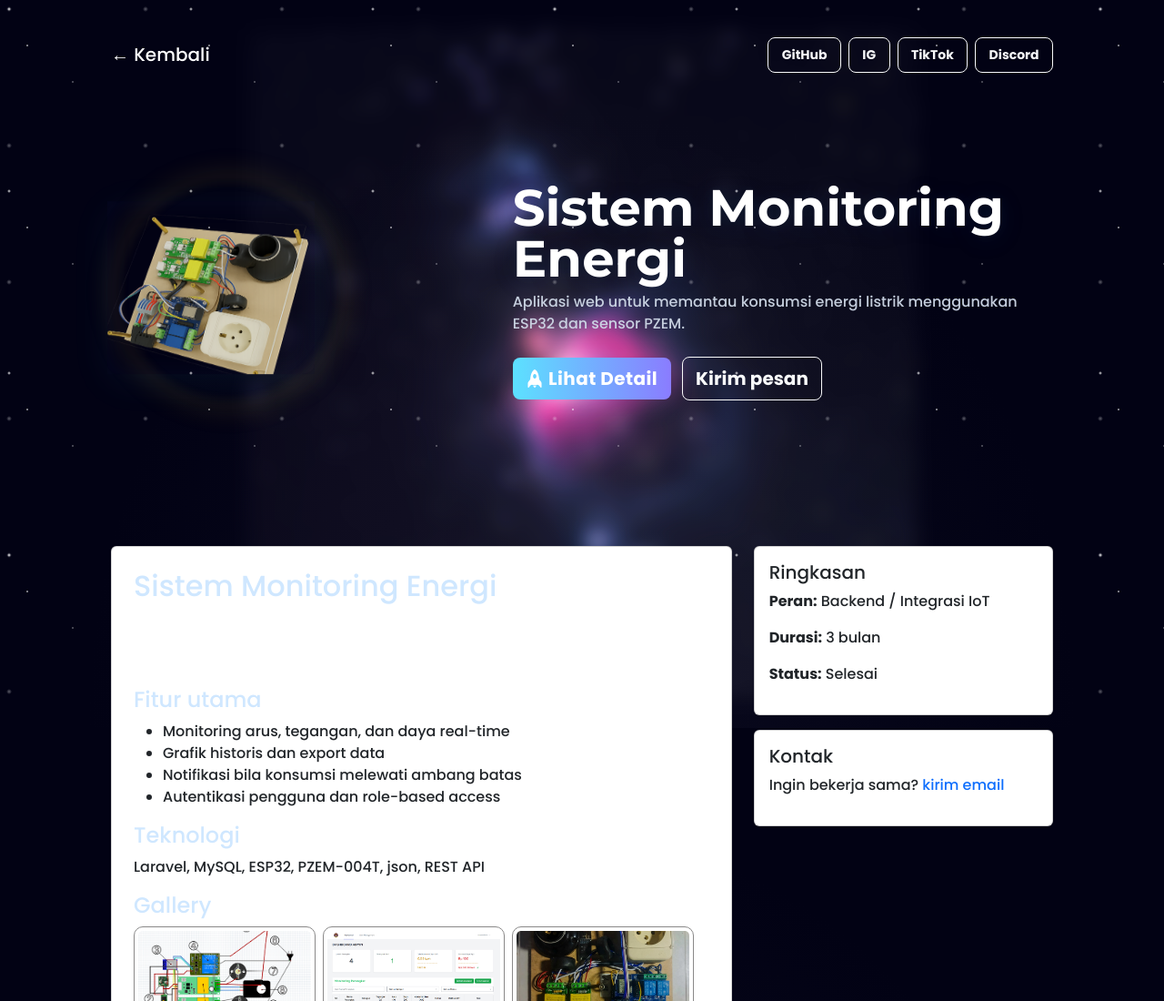
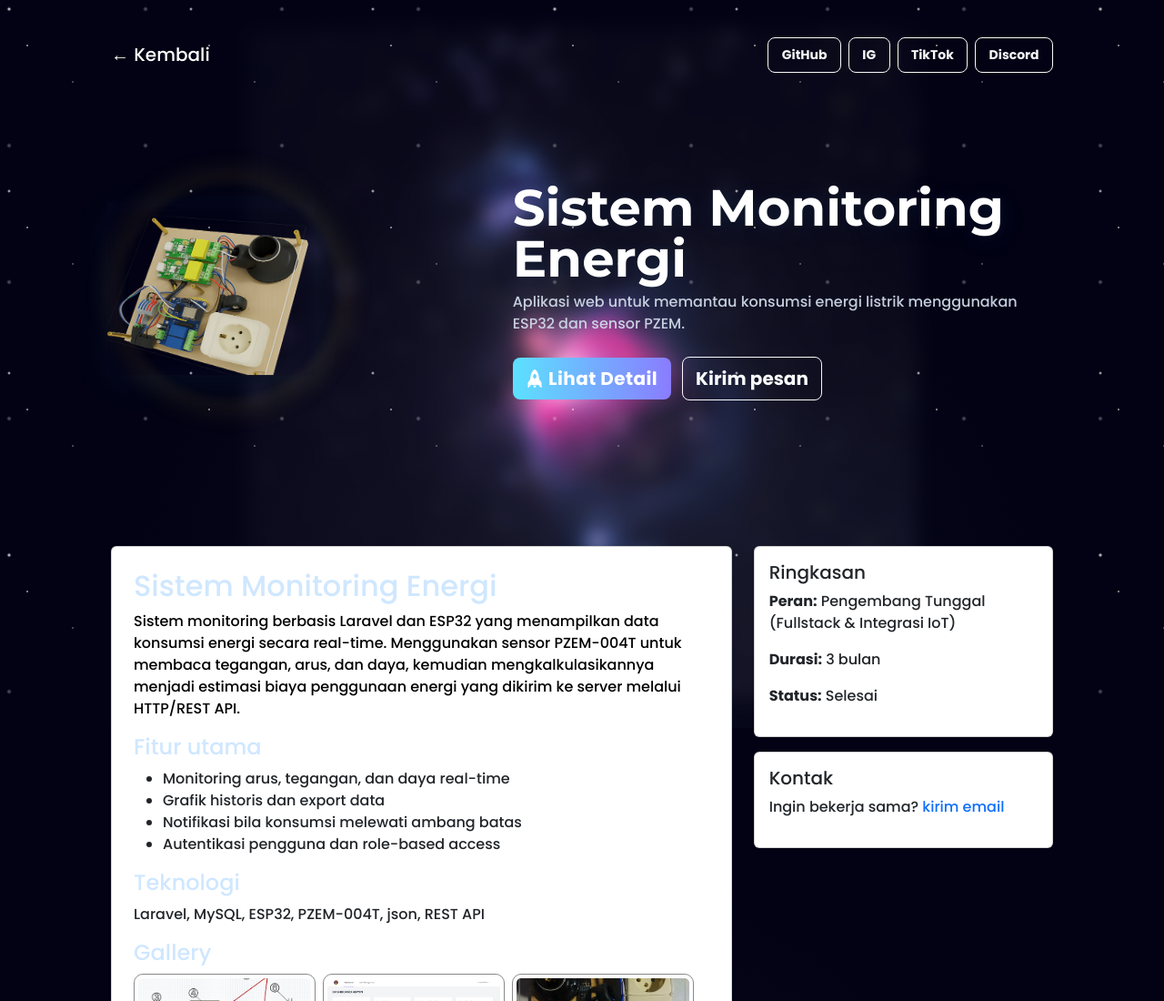
Before and after one commit to Dikry720p/dikry.nurahman, a plain HTML site: page preview/sistemmonitoring.html in a window 1280 px wide. Shown: the top 1100 px of the page at 91% size. Drawn offline with nearby package versions, Linux system fonts and the light colour scheme.

Commit message:
Update project description and role in monitoring system
Revised the system description to clarify energy cost estimation and updated the role to 'Pengembang Tunggal (Fullstack & Integrasi IoT)' for better accuracy in the preview/sistemmonitoring.html file.

```diff
--- a/preview/sistemmonitoring.html
+++ b/preview/sistemmonitoring.html
@@ -79,8 +79,7 @@
         <div class="col-lg-8">
           <div class="card p-4 mb-4">
             <h2>Sistem Monitoring Energi</h2>
-            <p class="lead">Sistem monitoring berbasis Laravel & ESP32 yang menampilkan data konsumsi energi secara real-time. Menggunakan sensor PZEM-004T untuk membaca tegangan, arus, dan daya, lalu mengirimkannya ke server via HTTP/REST API.</p>
-
+            <p class="text-black">Sistem monitoring berbasis Laravel dan ESP32 yang menampilkan data konsumsi energi secara real-time. Menggunakan sensor PZEM-004T untuk membaca tegangan, arus, dan daya, kemudian mengkalkulasikannya menjadi estimasi biaya penggunaan energi yang dikirim ke server melalui HTTP/REST API.</p>
             <h4>Fitur utama</h4>
             <ul>
               <li>Monitoring arus, tegangan, dan daya real-time</li>
@@ -109,7 +108,7 @@
         <aside class="col-lg-4">
           <div class="card p-3 mb-3">
             <h5>Ringkasan</h5>
-            <p><strong>Peran:</strong> Backend / Integrasi IoT</p>
+            <p><strong>Peran:</strong> Pengembang Tunggal (Fullstack & Integrasi IoT)</p>
             <p><strong>Durasi:</strong> 3 bulan</p>
             <p><strong>Status:</strong> Selesai</p>
           </div>
```
